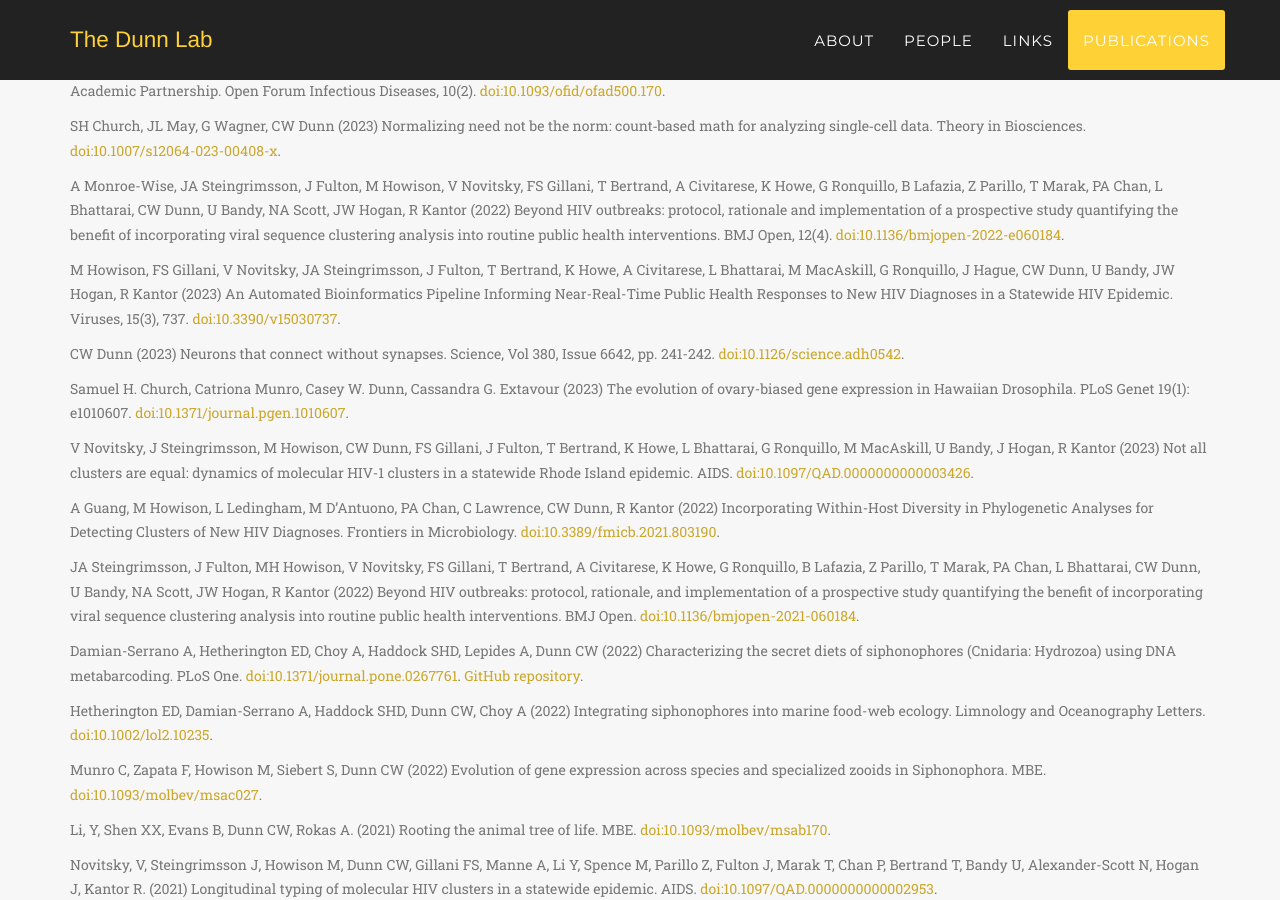
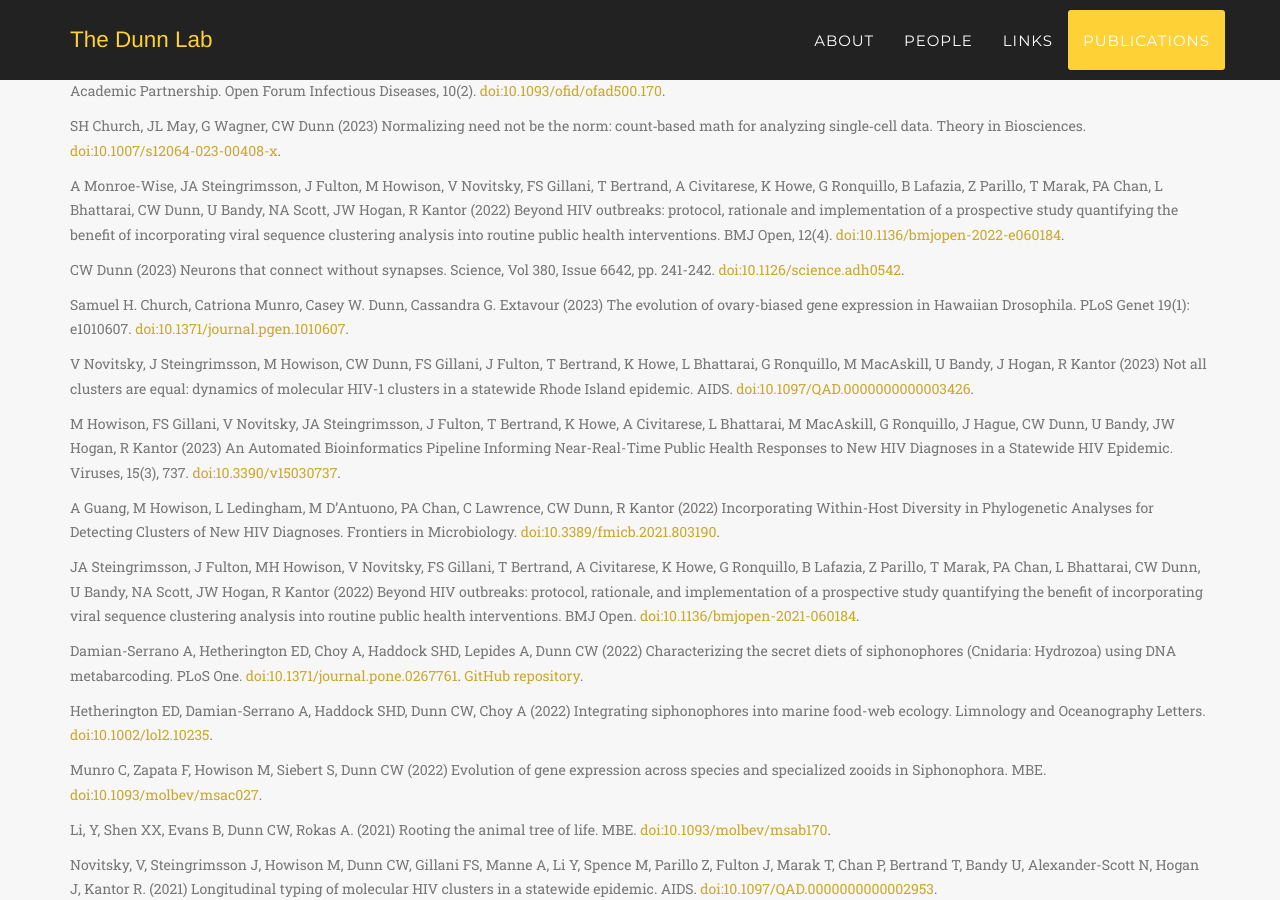
Before and after one commit to caseywdunn/caseywdunn.github.io, a Jekyll site: the page built from index.html, in a window 1280 px wide and 900 px high, scrolled down 10884 px. Built offline with Jekyll 4.4.1, drawn with Linux system fonts in a browser that asks for light colours; some web fonts are replaced.

Commit message:
fixed order

```diff
--- a/_includes/publications.html
+++ b/_includes/publications.html
@@ -24,10 +24,6 @@
 </div><div class="box-footer"> </div></div>
 
 <div class="box"><div class="box-title"></div><div class="box-body">
-<p class="text-muted"> M Howison, FS Gillani, V Novitsky, JA Steingrimsson, J Fulton, T Bertrand, K Howe, A Civitarese, L Bhattarai, M MacAskill, G Ronquillo, J Hague, CW Dunn, U Bandy, JW Hogan, R Kantor (2023) An Automated Bioinformatics Pipeline Informing Near-Real-Time Public Health Responses to New HIV Diagnoses in a Statewide HIV Epidemic. Viruses, 15(3), 737. <a href="https://www.mdpi.com/1999-4915/15/3/737">doi:10.3390/v15030737</a>.</p>
-</div><div class="box-footer"> </div></div>
-
-<div class="box"><div class="box-title"></div><div class="box-body">
 <p class="text-muted"> CW Dunn (2023) Neurons that connect without synapses. Science, Vol 380, Issue 6642, pp. 241-242. <a href="https://doi.org/10.1126/science.adh0542">doi:10.1126/science.adh0542</a>.</p>
 </div><div class="box-footer"> </div></div>
 
@@ -37,6 +33,10 @@
 
 <div class="box"><div class="box-title"></div><div class="box-body">
 <p class="text-muted"> V Novitsky, J Steingrimsson, M Howison, CW Dunn, FS Gillani, J Fulton, T Bertrand, K Howe, L Bhattarai, G Ronquillo, M MacAskill, U Bandy, J Hogan, R Kantor (2023) Not all clusters are equal: dynamics of molecular HIV-1 clusters in a statewide Rhode Island epidemic. AIDS. <a href="https://doi.org/10.1097/QAD.0000000000003426">doi:10.1097/QAD.0000000000003426</a>.</p>
+</div><div class="box-footer"> </div></div>
+
+<div class="box"><div class="box-title"></div><div class="box-body">
+<p class="text-muted"> M Howison, FS Gillani, V Novitsky, JA Steingrimsson, J Fulton, T Bertrand, K Howe, A Civitarese, L Bhattarai, M MacAskill, G Ronquillo, J Hague, CW Dunn, U Bandy, JW Hogan, R Kantor (2023) An Automated Bioinformatics Pipeline Informing Near-Real-Time Public Health Responses to New HIV Diagnoses in a Statewide HIV Epidemic. Viruses, 15(3), 737. <a href="https://www.mdpi.com/1999-4915/15/3/737">doi:10.3390/v15030737</a>.</p>
 </div><div class="box-footer"> </div></div>
 
 <div class="box"><div class="box-title"></div><div class="box-body">
```
